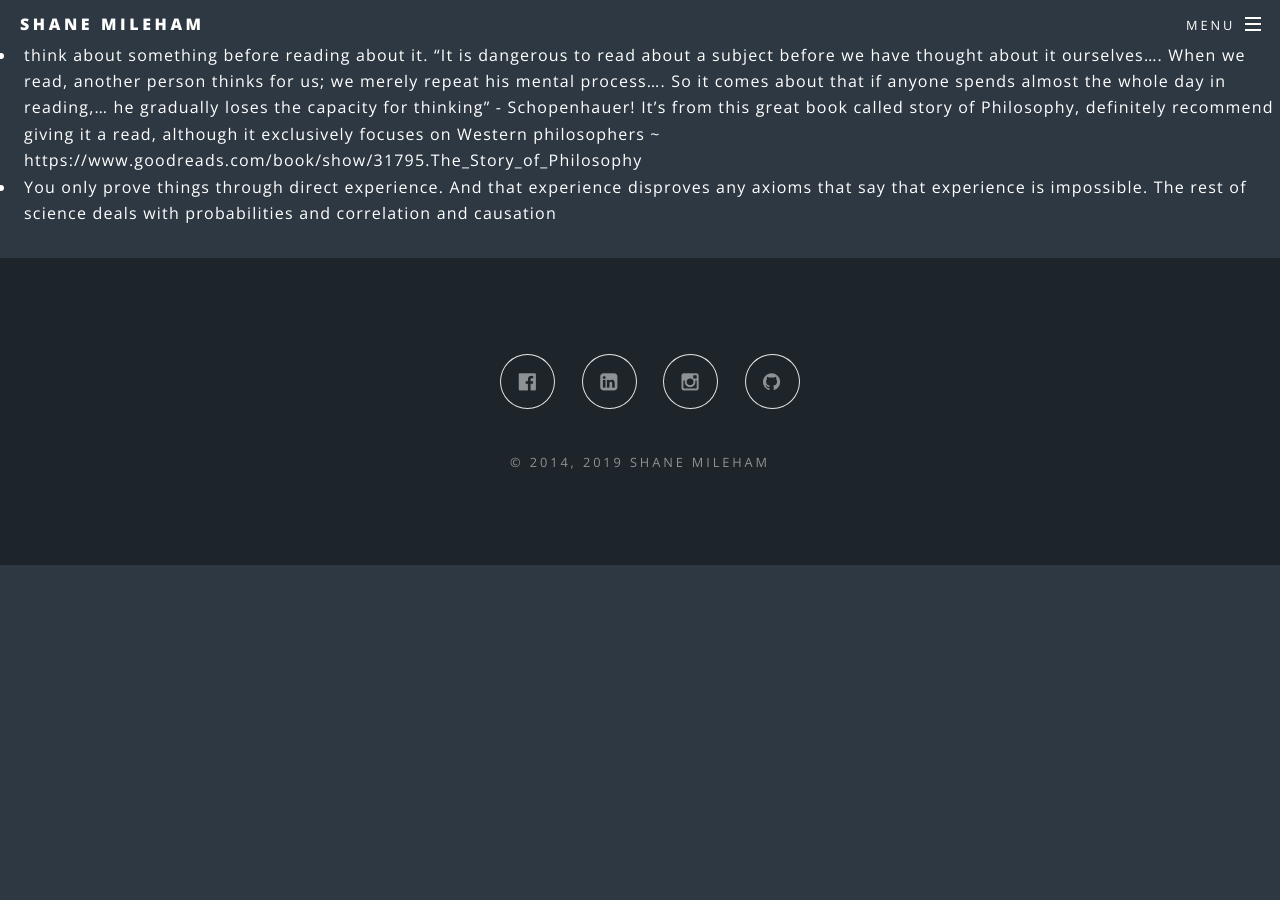
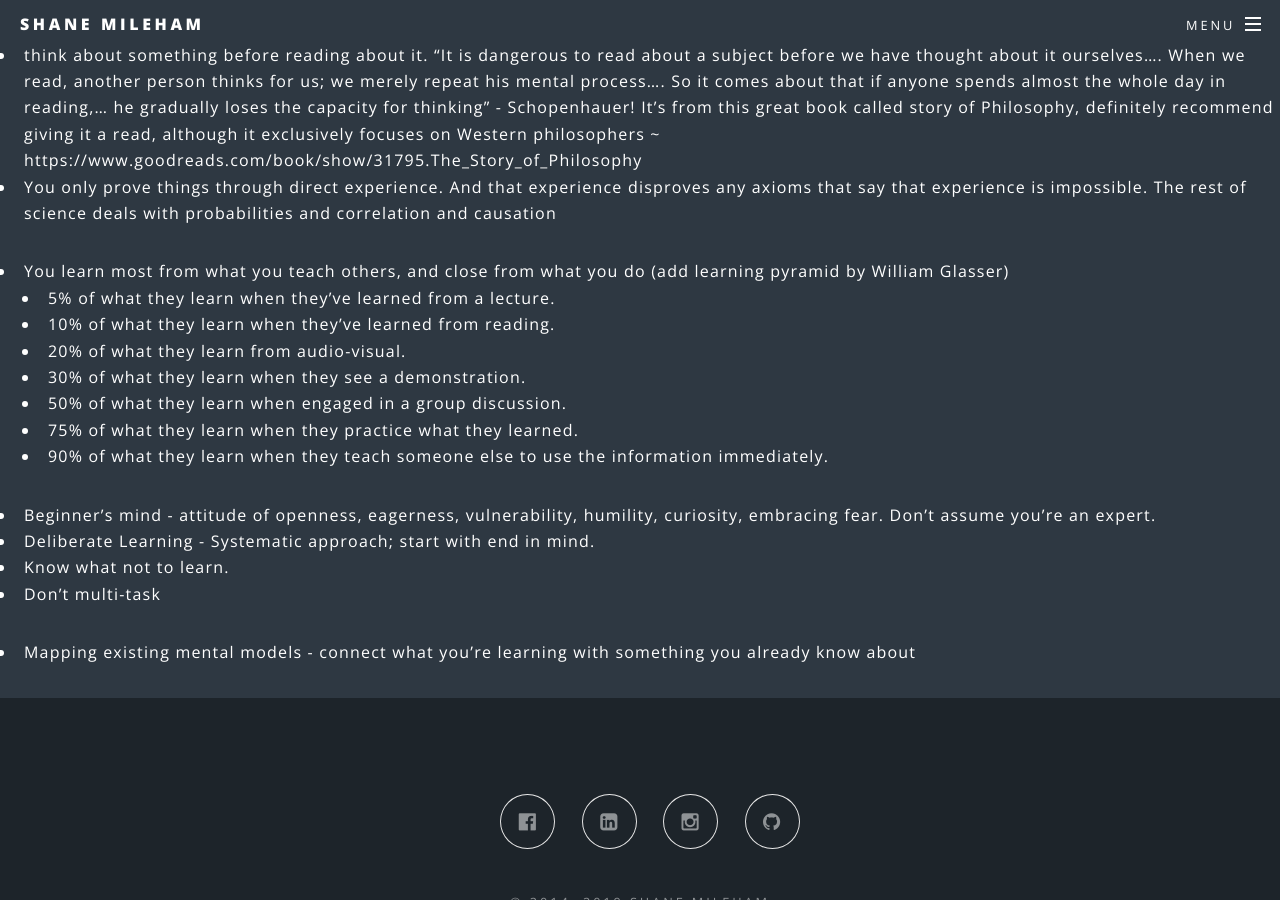
Before and after one commit to shanemileham/shanemileham.github.io, a Jekyll site: the page built from _kb/psychology/learning.md, in a window 1280 px wide and 900 px high, scrolled down 6273 px. Built offline with Jekyll 4.4.1, drawn with Linux system fonts in a browser that asks for light colours; comment, search, counter and statistics services are not loaded; before the commit the page ends 6838 px from its top, so only the background shows below that.

Commit message:
Move learning and add

```diff
--- a/_kb/learn/learning.md
+++ b/_kb/psychology/learning.md
@@ -196,3 +196,19 @@ Helps to have existing models to be able to reference to input information more
 
 - think about something before reading about it. "It is dangerous to read about a subject before we have thought about it ourselves.... When we read, another person thinks for us; we merely repeat his mental process.... So it comes about that if anyone spends almost the whole day in reading,... he gradually loses the capacity for thinking" - Schopenhauer! It’s from this great book called story of Philosophy, definitely recommend giving it a read, although it exclusively focuses on Western philosophers ~ https://www.goodreads.com/book/show/31795.The_Story_of_Philosophy
 - You only prove things through direct experience. And that experience disproves any axioms that say that experience is impossible. The rest of science deals with probabilities and correlation and causation
+
+- You learn most from what you teach others, and close from what you do (add learning pyramid by William Glasser)
+  - 5% of what they learn when they’ve learned from a lecture.
+  - 10% of what they learn when they’ve learned from reading.
+  - 20% of what they learn from audio-visual.
+  - 30% of what they learn when they see a demonstration.
+  - 50% of what they learn when engaged in a group discussion.
+  - 75% of what they learn when they practice what they learned.
+  - 90% of what they learn when they teach someone else to use the information immediately.
+
+- Beginner's mind - attitude of openness, eagerness, vulnerability, humility, curiosity, embracing fear. Don't assume you're an expert.
+- Deliberate Learning - Systematic approach; start with end in mind.
+- Know what not to learn.
+- Don't multi-task
+
+- Mapping existing mental models - connect what you're learning with something you already know about
```
